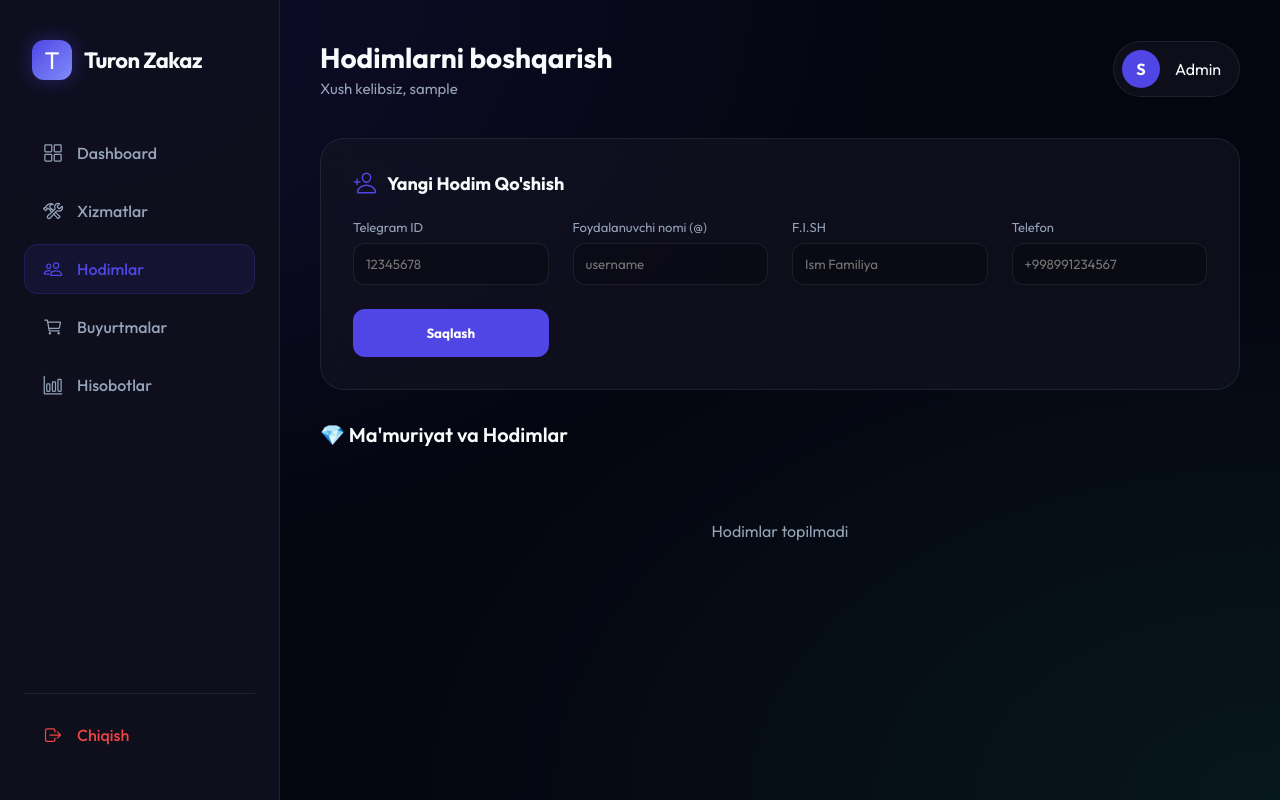
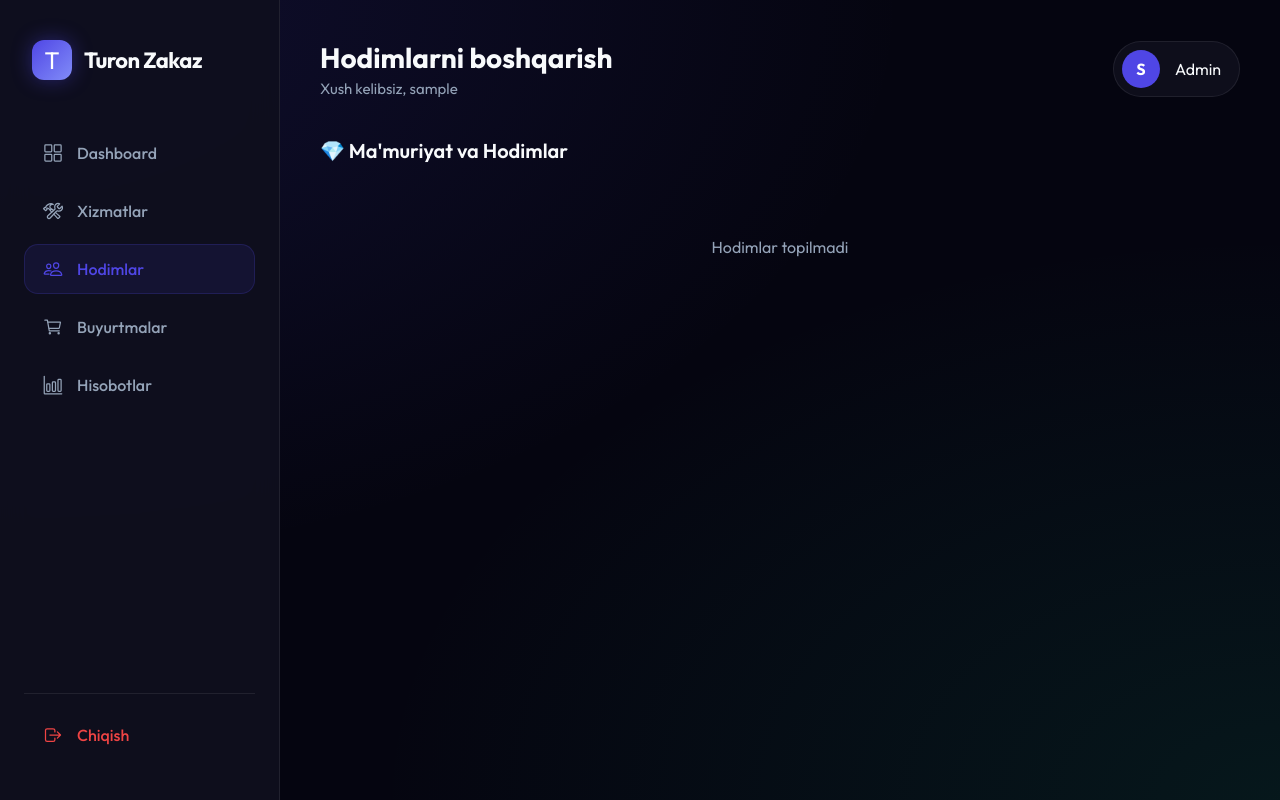
Before and after one commit to biloldinn/turon_zakas, a Flask app: page /workers in a window 1280 px wide. Run offline with Flask 3, Linux system fonts and the light colour scheme; the visitor is signed in with stand-in values (Sample User, id 1); data that the repository does not hold is empty; some libraries are stand-ins or nearby versions.

Commit message:
Updated web panel to report-only mode

```diff
--- a/admin_panel/templates/workers.html
+++ b/admin_panel/templates/workers.html
@@ -75,42 +75,6 @@
     }
 </style>
 
-<div class="worker-form">
-    <h2 style="font-size: 18px; margin-bottom: 1.5rem; display: flex; align-items: center; gap: 10px;">
-        <ion-icon name="person-add-outline" style="color: var(--primary); font-size: 24px;"></ion-icon>
-        Yangi Hodim Qo'shish
-    </h2>
-    <form action="/add_worker" method="POST" class="form-grid">
-        <div class="form-group">
-            <label style="display: block; font-size: 13px; color: var(--text-muted); margin-bottom: 8px;">Telegram
-                ID</label>
-            <input type="number" name="telegram_id" required placeholder="12345678"
-                style="width: 100%; padding: 12px; border-radius: 12px; border: 1px solid var(--border); background: rgba(0,0,0,0.2); color: #fff;">
-        </div>
-        <div class="form-group">
-            <label style="display: block; font-size: 13px; color: var(--text-muted); margin-bottom: 8px;">Foydalanuvchi
-                nomi (@)</label>
-            <input type="text" name="username" placeholder="username"
-                style="width: 100%; padding: 12px; border-radius: 12px; border: 1px solid var(--border); background: rgba(0,0,0,0.2); color: #fff;">
-        </div>
-        <div class="form-group">
-            <label style="display: block; font-size: 13px; color: var(--text-muted); margin-bottom: 8px;">F.I.SH</label>
-            <input type="text" name="full_name" required placeholder="Ism Familiya"
-                style="width: 100%; padding: 12px; border-radius: 12px; border: 1px solid var(--border); background: rgba(0,0,0,0.2); color: #fff;">
-        </div>
-        <div class="form-group">
-            <label
-                style="display: block; font-size: 13px; color: var(--text-muted); margin-bottom: 8px;">Telefon</label>
-            <input type="text" name="phone" required placeholder="+998991234567"
-                style="width: 100%; padding: 12px; border-radius: 12px; border: 1px solid var(--border); background: rgba(0,0,0,0.2); color: #fff;">
-        </div>
-        <button type="submit"
-            style="background: var(--primary); color: white; font-weight: 700; height: 48px; padding: 0 24px; border-radius: 12px; border: none; cursor: pointer;">
-            Saqlash
-        </button>
-    </form>
-</div>
-
 <div class="section-header" style="margin-bottom: 1.5rem;">
     <h2>💎 Ma'muriyat va Hodimlar</h2>
 </div>
@@ -118,7 +82,7 @@
 <div class="stats-grid" style="grid-template-columns: repeat(auto-fit, minmax(220px, 1fr));">
     {% for worker in workers %}
     <div class="worker-card">
-        <div class="worker-big-avatar">{{ worker.full_name[0].upper() }}</div>
+        <div class="worker-big-avatar">{{ worker.full_name[0].upper() or 'W' }}</div>
         <h3 style="font-size: 18px; margin-bottom: 4px;">{{ worker.full_name }}</h3>
         <p style="color: var(--text-muted); font-size: 13px; margin-bottom: 1rem;">{{ worker.phone }}</p>
 
@@ -134,11 +98,6 @@
             <ion-icon name="checkmark-circle"></ion-icon> Faol hodim
         </span>
         {% endif %}
-
-        <a href="/remove_worker/{{ worker.telegram_id }}" class="btn-delete-worker">
-            <ion-icon name="trash-outline"></ion-icon>
-            O'chirish
-        </a>
     </div>
     {% else %}
     <div style="grid-column: 1 / -1; text-align: center; padding: 50px; color: var(--text-muted);">
```
Also changed, not shown: admin_panel/templates/services.html (+0 -35 lines).
